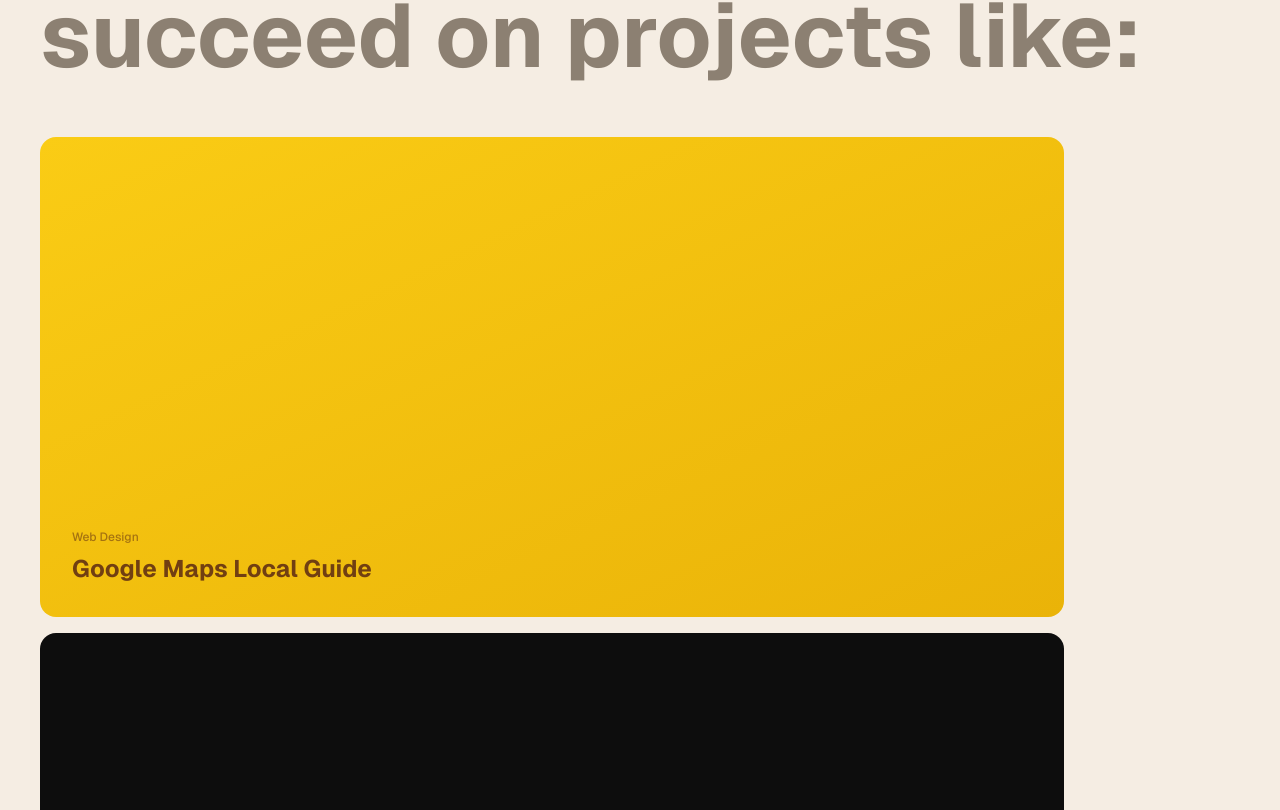
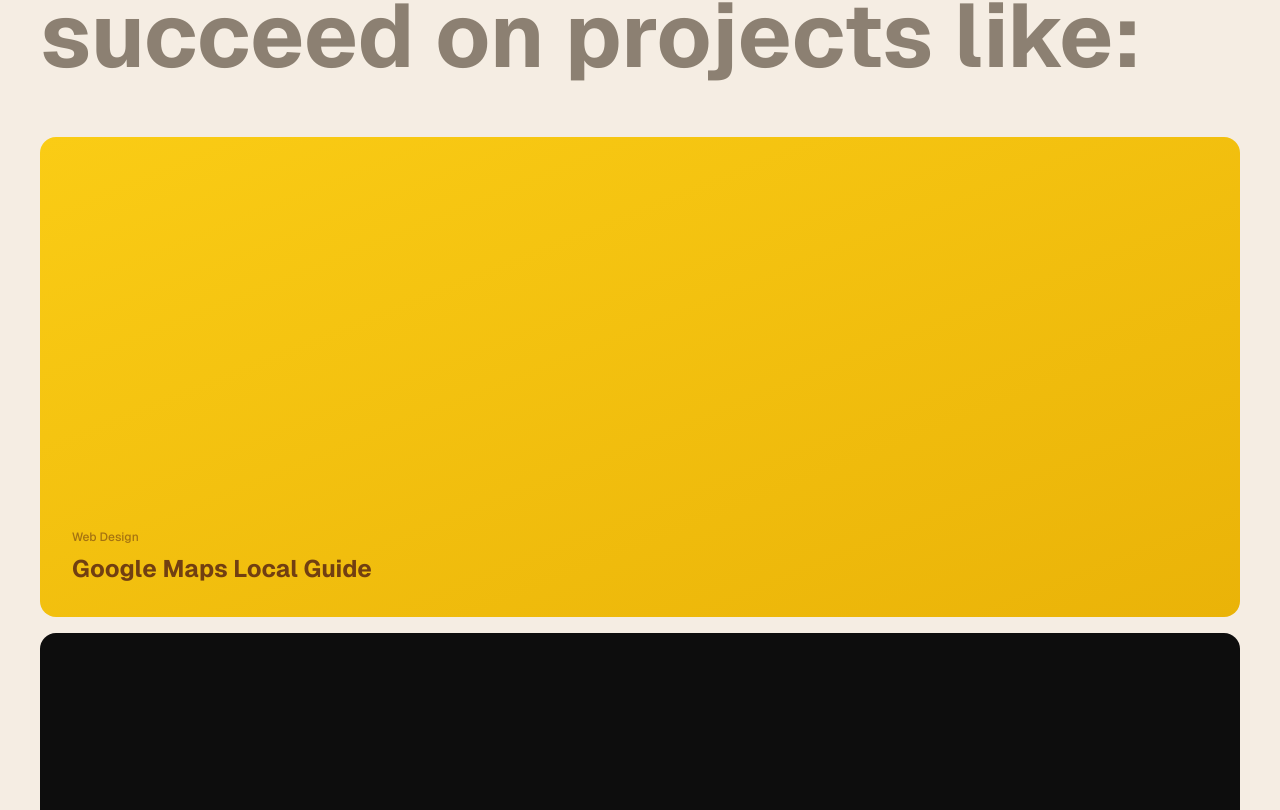
Before and after one commit to aashifuxdev/new-portfolio, a Next.js app: page / in a window 1280 px wide. Shown: the part 1830-2640 px from the top of the page. Built offline with nearby package versions, Linux system fonts and the light colour scheme.

Commit message:
fix: remove max-w-5xl from card grid so it fills full desktop width

```diff
--- a/components/WorkSection.tsx
+++ b/components/WorkSection.tsx
@@ -106,7 +106,7 @@
         </motion.h2>
       </div>
 
-      <div className="grid grid-cols-2 gap-3 md:gap-4 max-w-5xl">
+      <div className="grid grid-cols-2 gap-3 md:gap-4 w-full">
         {cards.map((card, i) => (
           <ProjectCard
             key={i}
```
